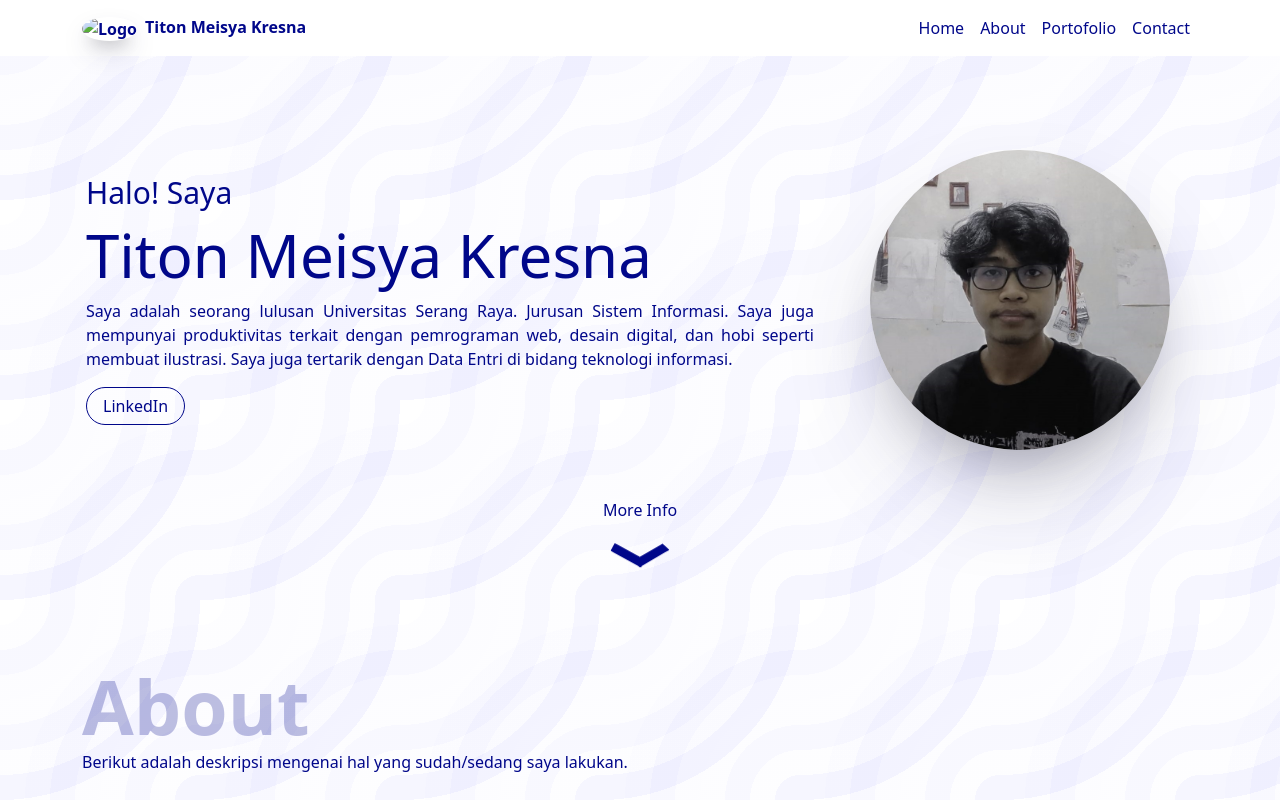
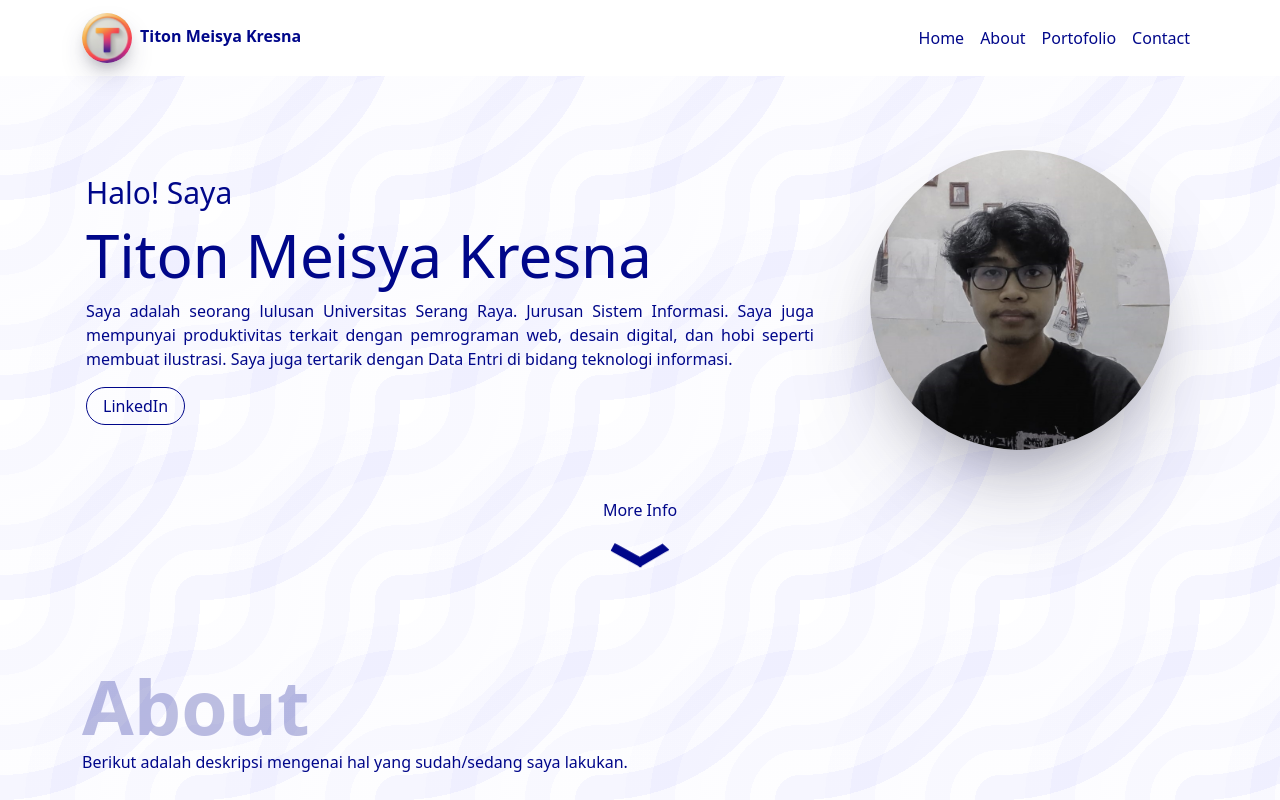
Before and after one commit to Titon19/Portofolio-Titon, a plain HTML site: page index.html in a window 1280 px wide. Shown: the top 800 px of the page. Drawn offline with nearby package versions, Linux system fonts and the light colour scheme.

Commit message:
Update index.html

```diff
--- a/index.html
+++ b/index.html
@@ -19,7 +19,7 @@
         <a class="navbar-brand fw-bold fs-6" href="index.html">
           <img
             class="logo me-2"
-            src="../images/logo."
+            src="../images/logo.jpg"
             width="50px"
             height="50px"
             alt="Logo"
```
